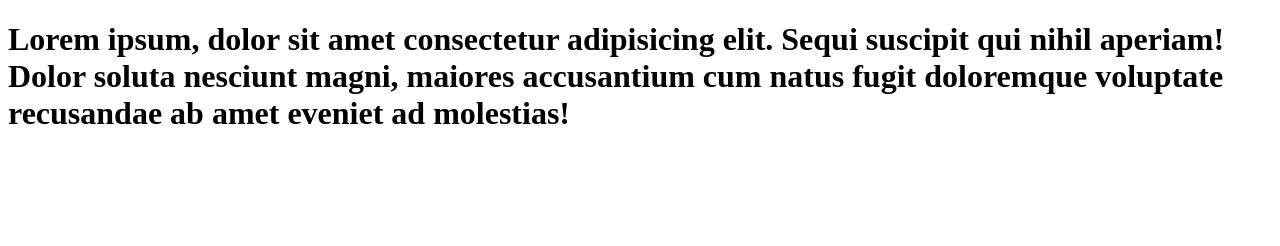
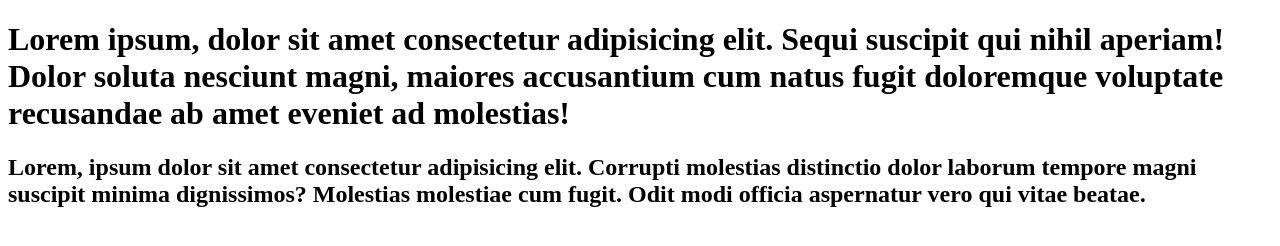
Before and after one commit to shruthiamu14/learn-git, a plain HTML site: page index.html in a window 1280 px wide. Drawn offline with Linux system fonts and the light colour scheme.

Commit message:
add para to code

```diff
--- a/index.html
+++ b/index.html
@@ -7,6 +7,6 @@
 </head>
 <body>
     <h1>Lorem ipsum, dolor sit amet consectetur adipisicing elit. Sequi suscipit qui nihil aperiam! Dolor soluta nesciunt magni, maiores accusantium cum natus fugit doloremque voluptate recusandae ab amet eveniet ad molestias!</h1>
-
+    <h2>Lorem, ipsum dolor sit amet consectetur adipisicing elit. Corrupti molestias distinctio dolor laborum tempore magni suscipit minima dignissimos? Molestias molestiae cum fugit. Odit modi officia aspernatur vero qui vitae beatae.</h2>
 </body>
 </html>
```
